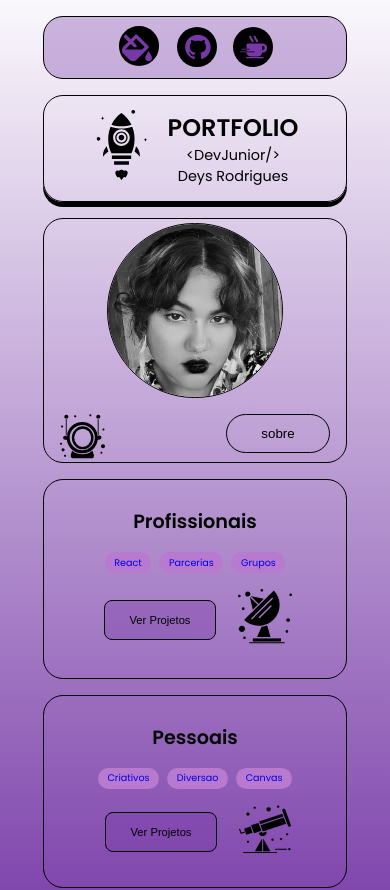
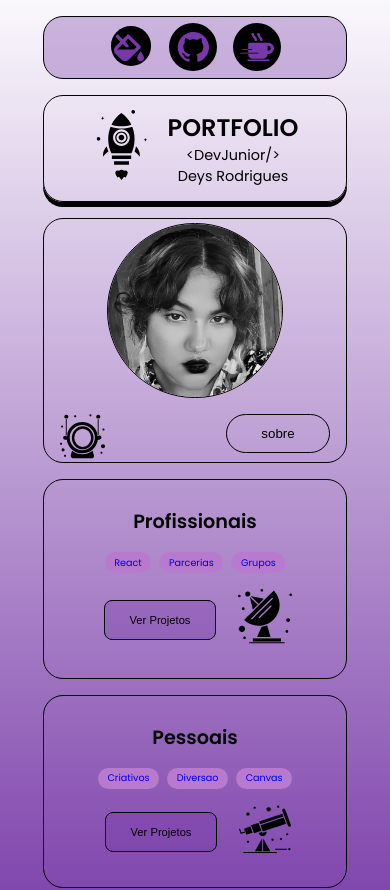
Before and after one commit to DeysRodrigues/portfolio, a React (Vite) app: page / in a window 390 px wide. Shown: the top 890 px of the page. Built offline with nearby package versions, Linux system fonts and the light colour scheme.

Commit message:
ajustando menu icon

```diff
--- a/src/components/Cards/CardMenu/CardMenu.module.scss
+++ b/src/components/Cards/CardMenu/CardMenu.module.scss
@@ -66,4 +66,11 @@
     flex-direction: row;
 
   }
+  .menuIcon {
+
+    height: 3rem;
+    width: 3rem;
+
+
+  }
 }
```
